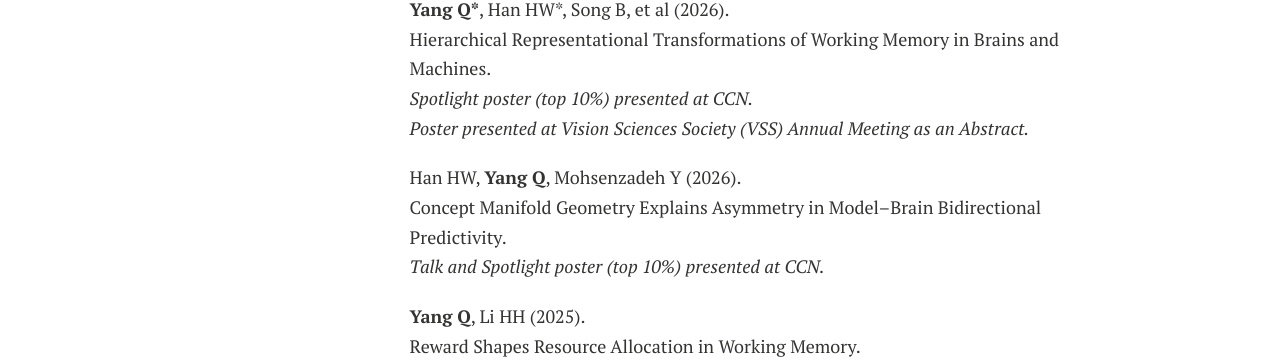
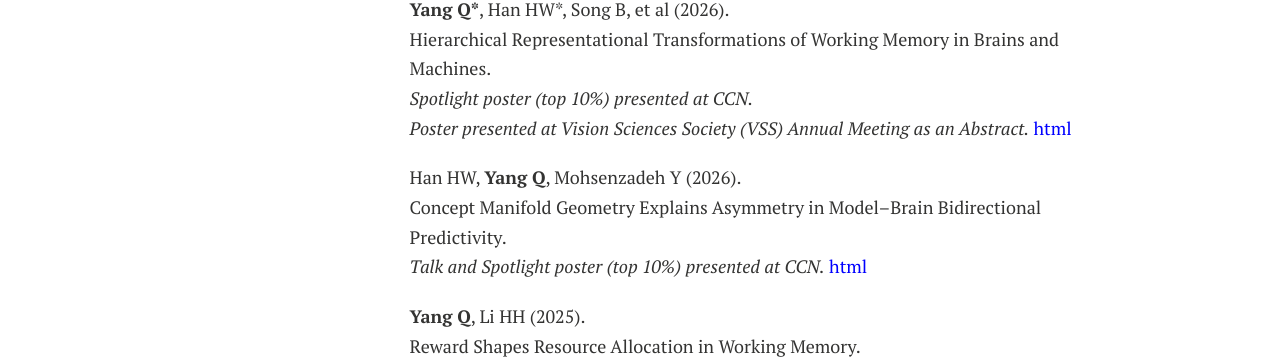
Before and after one commit to Qingqing-Yang-177/Qingqing-Yang-177.github.io, a Jekyll site: the page built from publications.md, in a window 1280 px wide. Shown: the part 758-1121 px from the top of the page. Built offline with Jekyll 4.4.1, drawn with Linux system fonts in a browser that asks for light colours; nearby versions of some CDN libraries; comment, search, counter and statistics services are not loaded; a style sheet for code colours, icons or effects is not loaded.

Commit message:
Update publications.md

```diff
--- a/publications.md
+++ b/publications.md
@@ -38,13 +38,14 @@ title: Publications
  <strong>Yang Q*</strong>, Han HW*, Song B, et al (2026). <br>
  Hierarchical Representational Transformations of Working Memory in Brains and Machines. <br>
  <em>Spotlight poster (top 10%) presented at CCN.</em> <br>
- <em>Poster presented at Vision Sciences Society (VSS) Annual Meeting as an Abstract.</em>
+ <em>Poster presented at Vision Sciences Society (VSS) Annual Meeting as an Abstract.</em> <a href="https://openreview.net/pdf?id=Da6XaUvXu7" style="color: blue;"> html</a>
+
 </div>
 
 <div style="margin: 0; margin-bottom: 20px;">
  Han HW, <strong>Yang Q</strong>, Mohsenzadeh Y (2026). <br>
  Concept Manifold Geometry Explains Asymmetry in Model–Brain Bidirectional Predictivity. <br>
- <em>Talk and Spotlight poster (top 10%) presented at CCN.</em>
+ <em>Talk and Spotlight poster (top 10%) presented at CCN.</em> <a href="https://openreview.net/pdf?id=QruHiieHAG" style="color: blue;"> html</a>
 </div>
 
 <div style="margin: 0; margin-bottom: 20px;">
```
